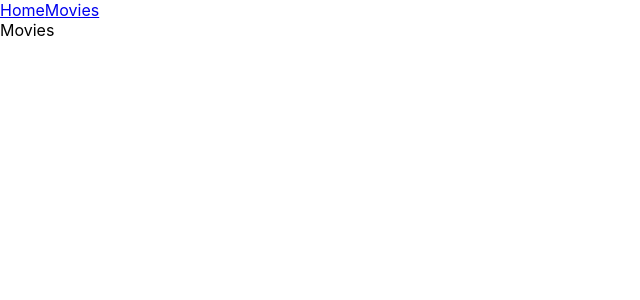
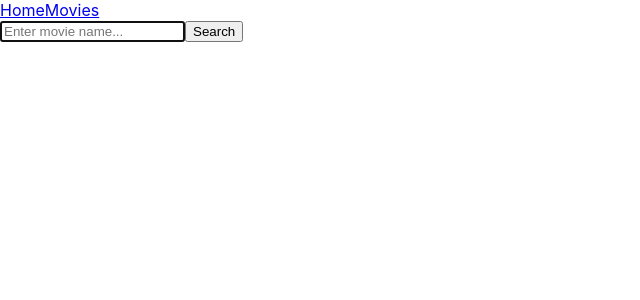
Before and after one commit to HalakII/goit-react-hw-05-movies, a React (Create React App) app: page /goit-react-hw-05-movies/movies in a window 1280 px wide. Shown: the top 300 px of the page, without its empty margins (0-640 px from the left). Built offline with nearby package versions, Linux system fonts and the light colour scheme.

Commit message:
search form

```diff
--- /dev/null
+++ b/src/components/SearchForm/SearchForm.jsx
@@ -0,0 +1,28 @@
+import { useSearchParams } from 'react-router-dom';
+
+export const SearchForm = () => {
+  const [searchParams, setSearchParams] = useSearchParams();
+  const searchQuery = searchParams.get('searchQuery') ?? '';
+
+  const handleSubmit = evt => {
+    evt.preventDefault();
+    const form = evt.currentTarget;
+    setSearchParams({ searchQuery: form.elements.searchQuery.value });
+    form.reset();
+  };
+
+  return (
+    <div>
+      <form autoComplete="off" onSubmit={handleSubmit}>
+        <input
+          type="text"
+          placeholder="Enter movie name..."
+          name="searchQuery"
+          autoFocus
+          defaultValue={searchQuery}
+        />
+        <button type="submit">Search</button>
+      </form>
+    </div>
+  );
+};
--- a/src/components/TrendingList/TrendingList.jsx
+++ b/src/components/TrendingList/TrendingList.jsx
@@ -1,11 +1,14 @@
 import React from 'react';
+import { Link } from 'react-router-dom';
 
 export const TrendingList = ({ movies }) => {
   console.log(movies.title);
   return (
     <ul>
       {movies.map(({ id, title }) => (
-        <li key={id}> {title}</li>
+        <li key={id}>
+          <Link to={`/movies/${id}`}>{title}</Link>
+        </li>
       ))}
     </ul>
   );
--- a/src/pages/Movies.jsx
+++ b/src/pages/Movies.jsx
@@ -1,7 +1,12 @@
+import { SearchForm } from 'components/SearchForm/SearchForm';
 import React from 'react';
 
 function Movies() {
-  return <div>Movies</div>;
+  return (
+    <div>
+      <SearchForm />
+    </div>
+  );
 }
 
 export default Movies;
```
